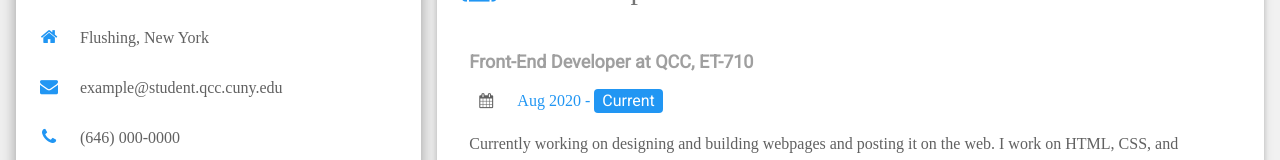
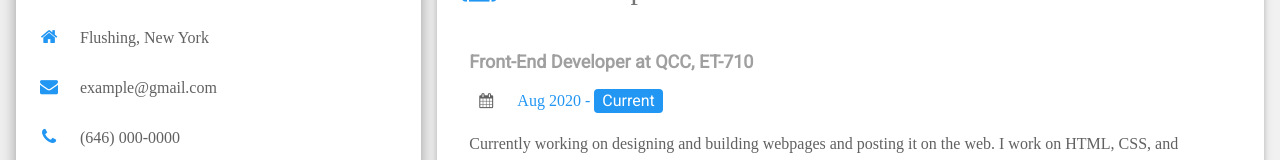
Before and after one commit to mbkhan721/LinkedIn-Resume, an Angular app: page / in a window 1280 px wide. Shown: the part 366-526 px from the top of the page. Built offline with nearby package versions, Linux system fonts and the light colour scheme.

Commit message:
1 file modified

```diff
--- a/src/app/app.component.html
+++ b/src/app/app.component.html
@@ -29,7 +29,7 @@
 <div class="w3-container">
    <p><i class="fa fa-briefcase fa-fw w3-margin-right w3-large w3-text-blue"></i>PEGA CSA / Full Stack Developer</p>
    <p><i class="fa fa-home fa-fw w3-margin-right w3-large w3-text-blue"></i>Flushing, New York </p>
-   <p><i class="fa fa-envelope fa-fw w3-margin-right w3-large w3-text-blue"></i>example@student.qcc.cuny.edu</p>
+   <p><i class="fa fa-envelope fa-fw w3-margin-right w3-large w3-text-blue"></i>example@gmail.com</p>
    <p><i class="fa fa-phone fa-fw w3-margin-right w3-large w3-text-blue"></i>(646) 000-0000</p>
    <hr>
 
```
